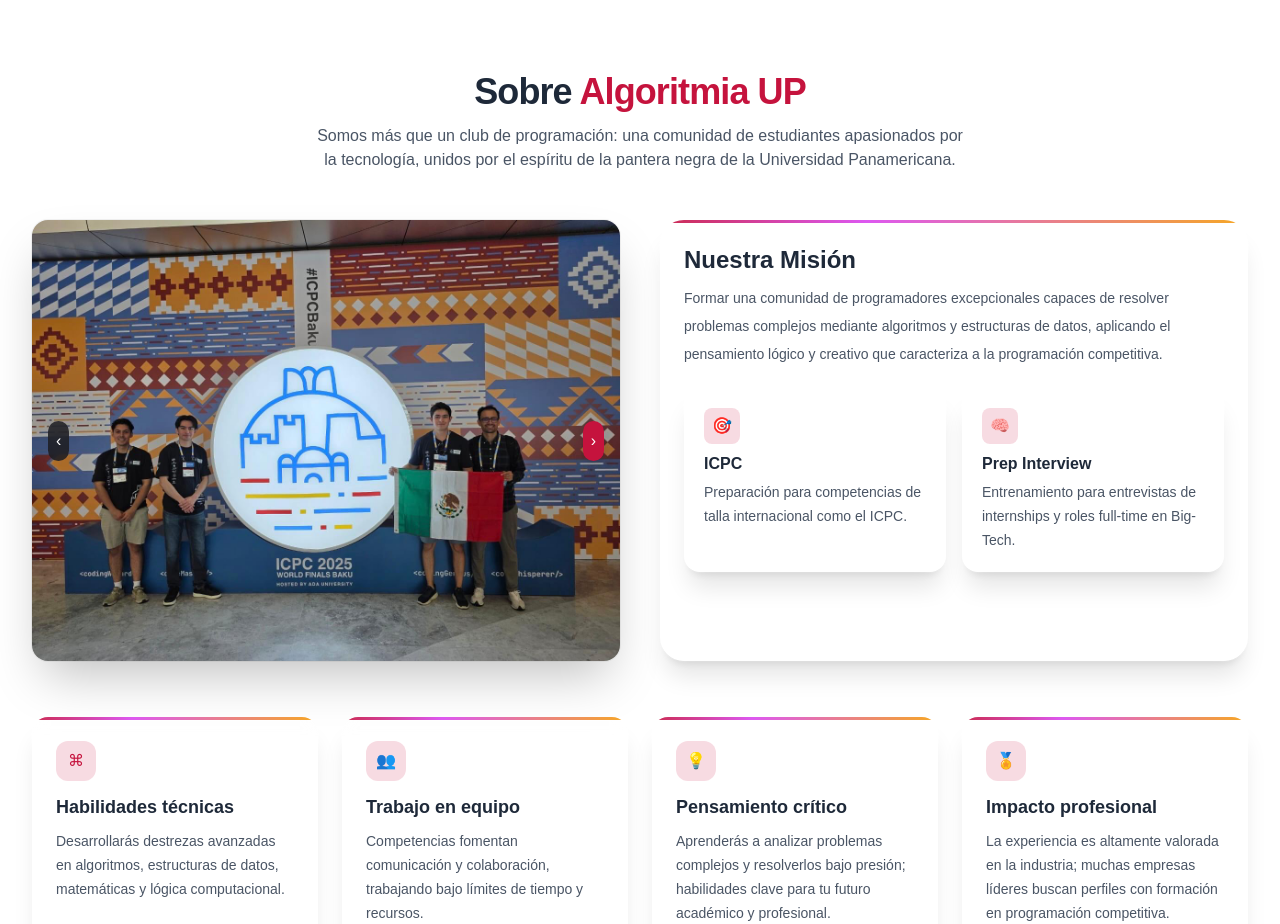
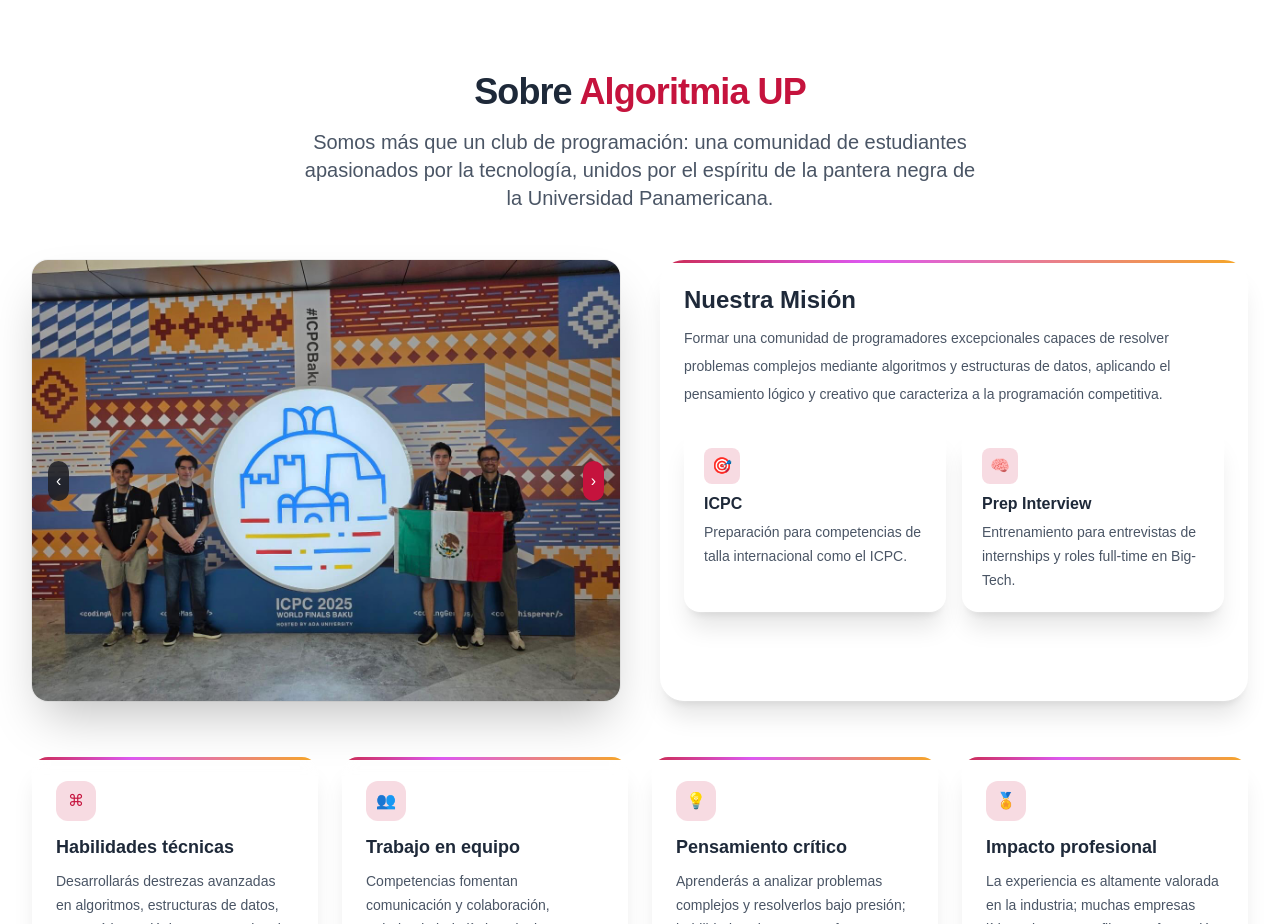
Before and after one commit to Murinho/algoritmia-up, a Next.js app: page / in a window 1280 px wide. Shown: the part 1140-2064 px from the top of the page. Built offline with nearby package versions, Linux system fonts and the light colour scheme.

Commit message:
Change the font type of the description

```diff
--- a/src/components/About.tsx
+++ b/src/components/About.tsx
@@ -29,10 +29,8 @@ export default function About() {
           >
             Sobre <span className="text-[#C5133D]">Algoritmia UP</span>
           </h2>
-          <p className="mt-3 text-balance text-gray-600">
-            Somos más que un club de programación: una comunidad de estudiantes
-            apasionados por la tecnología, unidos por el espíritu de la pantera negra
-            de la Universidad Panamericana.
+          <p className="mx-auto mt-4 max-w-3xl text-xl text-gray-600">
+            Somos más que un club de programación: una comunidad de estudiantes apasionados por la tecnología, unidos por el espíritu de la pantera negra de la Universidad Panamericana.
           </p>
         </header>
 
```
